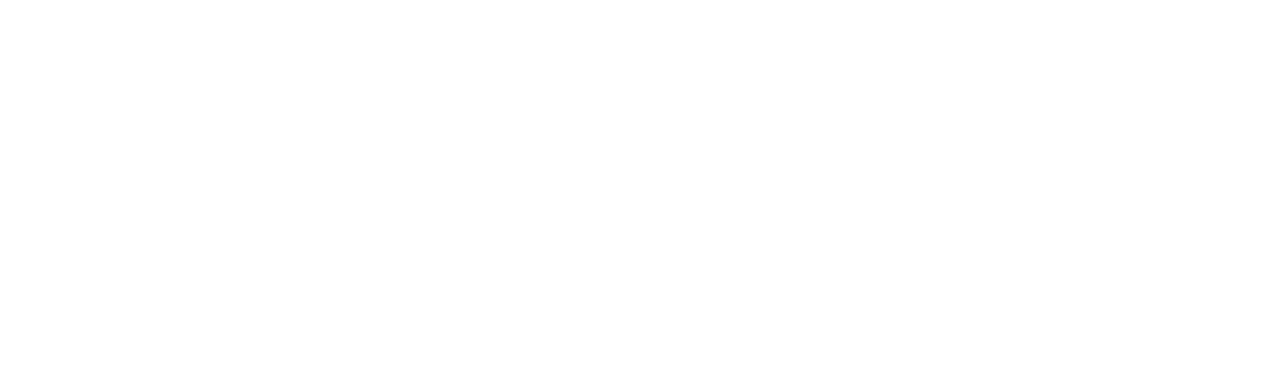
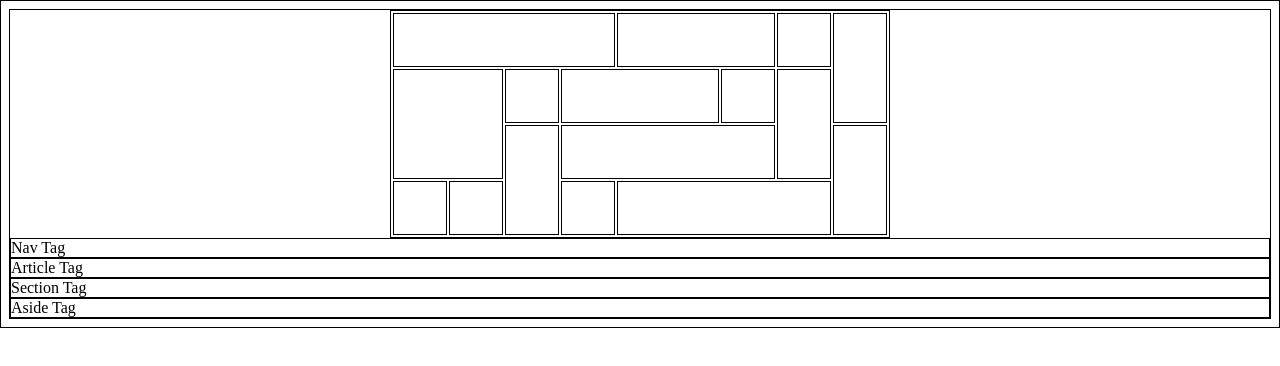
Before and after one commit to NotSkelii/INF25-Suliman-Octavian, a plain HTML site: page index.html in a window 1280 px wide. Drawn offline with Linux system fonts and the light colour scheme.

Commit message:
After Table and Tags

```diff
--- a/index.html
+++ b/index.html
@@ -7,7 +7,50 @@
 </head>
 <body>
     <table>
+        <tr>
+            <td colspan="4"></td>
+            <td colspan="2"></td>
+            <td></td>
+            <td rowspan="2"></td>
+        </tr>
+        <tr>
+            <td colspan="2" rowspan="2"></td>
+            <td></td>
+            <td colspan="2"></td>
+            <td></td>
+            <td rowspan="2"></td>
+        </tr>
+        <tr>
+            <td rowspan="2"></td>
+            <td colspan="3"></td>
+            <td rowspan="2"></td>
+        </tr>
+        <tr>
+            <td></td>
+            <td></td>
+            <td></td>
+            <td colspan="3"></td>
+        </tr>
+    </table>
 
-    </table>
+    <nav>Nav Tag</nav>
+    <article>Article Tag</article>
+    <section>Section Tag</section>
+    <aside>Aside Tag</aside>
+
+    <style>
+       *{
+        border: 1px solid;
+       }
+        table{
+            margin: 0 auto;
+            width: 500px;
+        }
+        td{
+            border: 1px solid;
+            height: 50px;
+            width: 50px;
+        }
+    </style>
 </body>
 </html>
```
